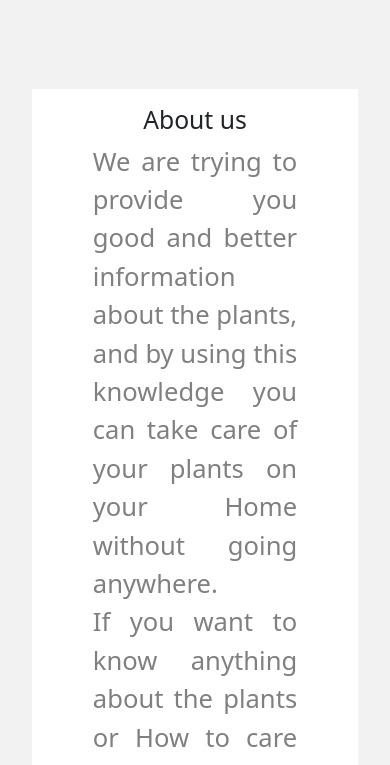
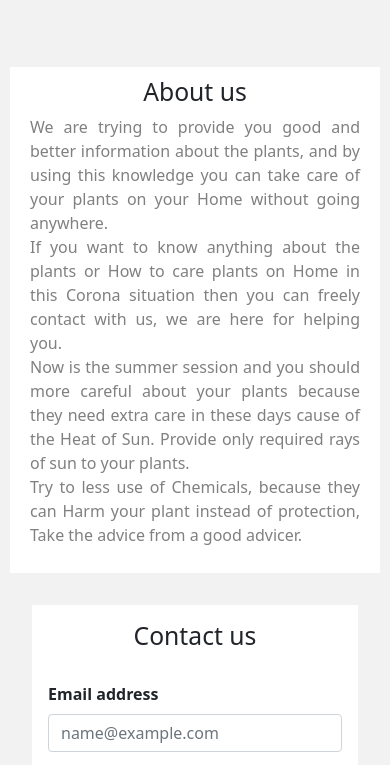
Before and after one commit to rupali18082003/Green-Field, a plain HTML site: page index.html in a window 390 px wide. Shown: the part 1599-2364 px from the top of the page. Drawn offline with nearby package versions, Linux system fonts and the light colour scheme.

Commit message:
Update styling.css

```diff
--- a/styling.css
+++ b/styling.css
@@ -98,3 +98,20 @@ body{
 	color: white;
 	text-align: center;
 }
+/***********************MEDIA QUIERY***************/
+@media (min-width: 100px) and (max-width: 800px){
+	#about{
+		font-size: 1rem;
+		padding: 10px;
+		margin: 10px;
+		text-align: justify;
+		background-color: white;
+	}
+	#about h2{
+		text-align: center;
+	}
+	#para{
+		padding: 0pc 10px;
+		color: grey;
+}
+}
```
